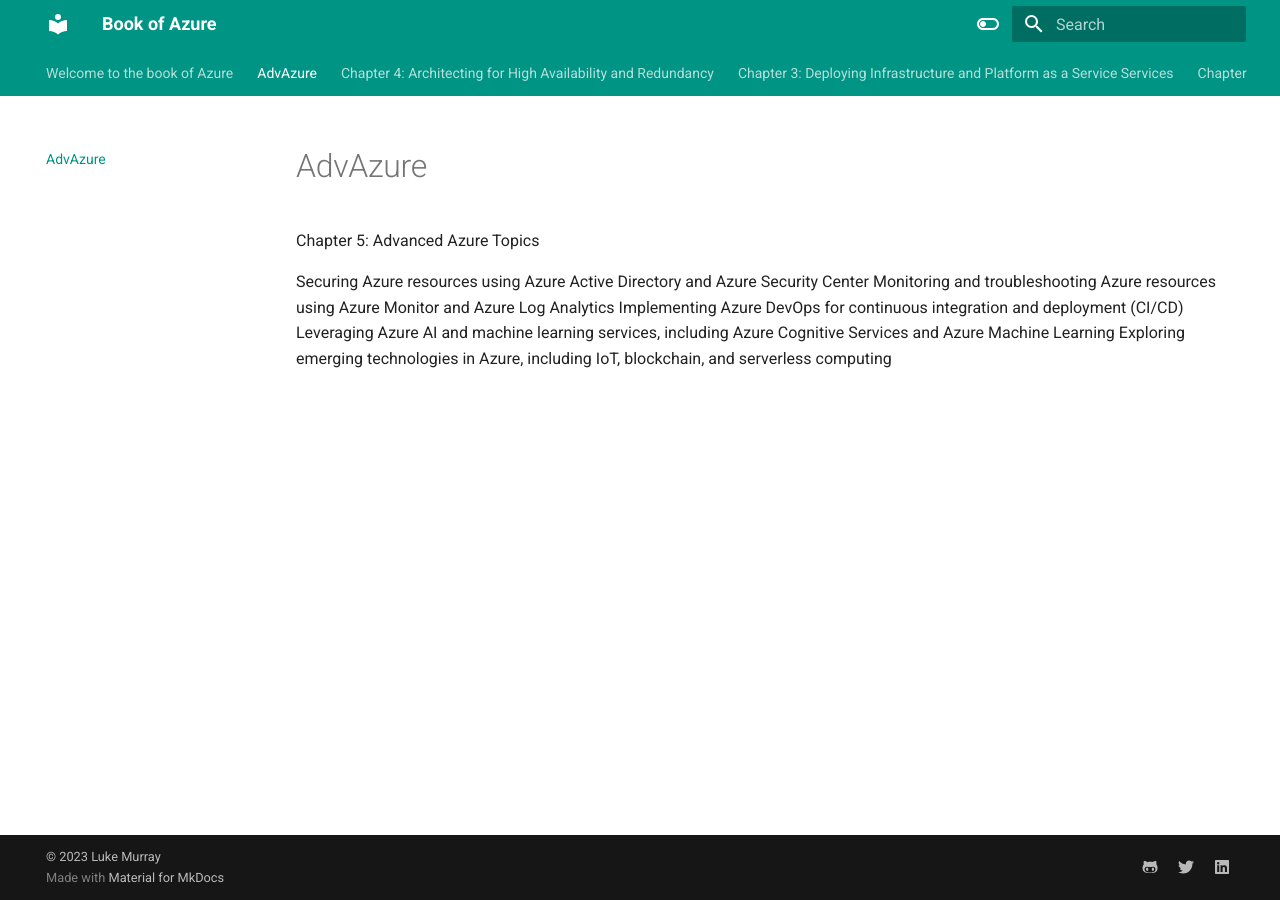
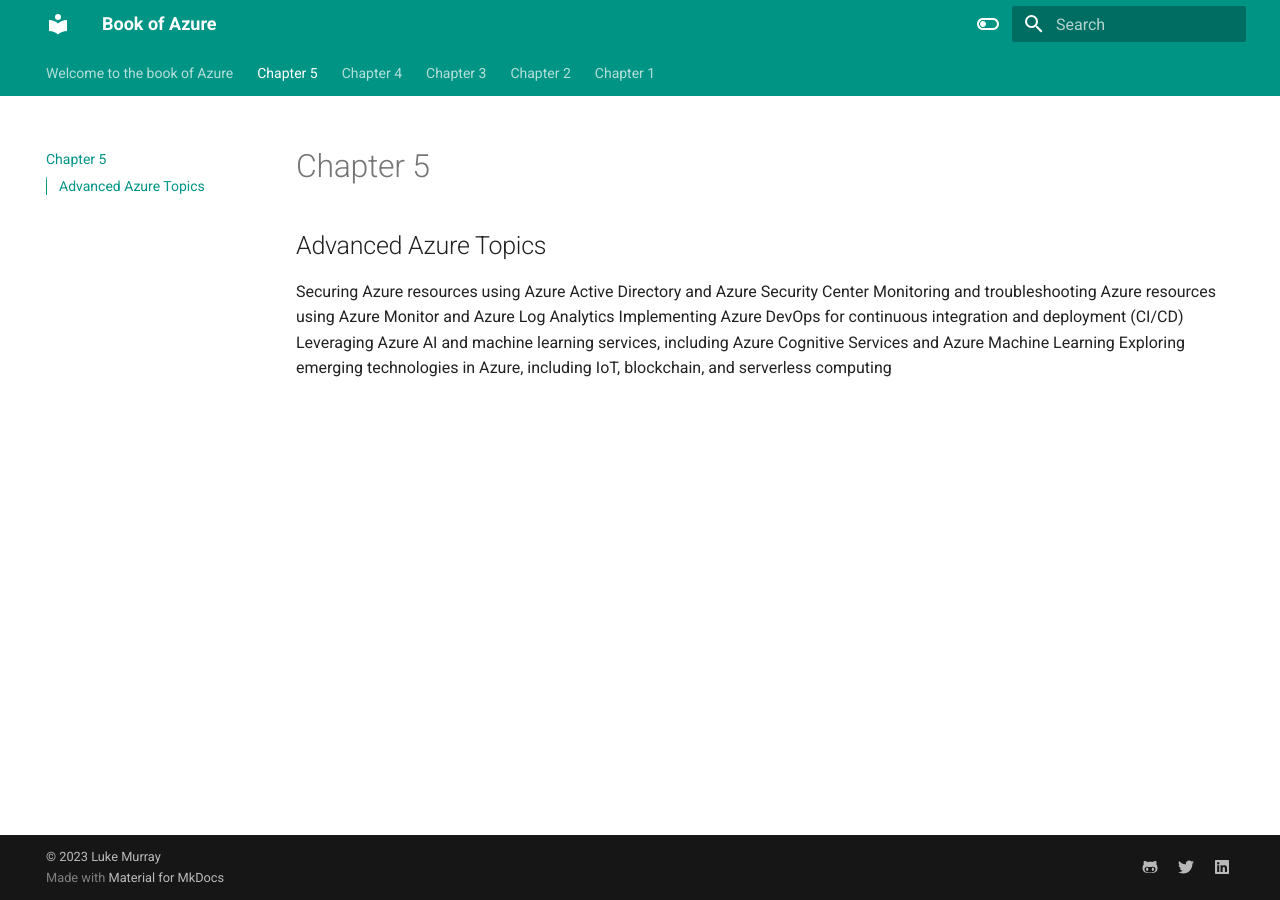
Before and after one commit to lukemurraynz/bookofazure, an MkDocs documentation site: the page built from docs/AdvAzure.md, in a window 1280 px wide. Built offline with MkDocs 1.6.1 and Material for MkDocs 9.7.7, drawn with Linux system fonts in a browser that asks for light colours.

Commit message:
Adjusted chapters

```diff
--- a/docs/AdvAzure.md
+++ b/docs/AdvAzure.md
@@ -1,4 +1,6 @@
-Chapter 5: Advanced Azure Topics
+# Chapter 5
+
+## Advanced Azure Topics
 
 Securing Azure resources using Azure Active Directory and Azure Security Center
 Monitoring and troubleshooting Azure resources using Azure Monitor and Azure Log Analytics
```
Also changed, not shown: docs/ArchitectHA.md (+3 -1 lines), docs/DeployingIaaSPaaS.md (+3 -1 lines), docs/GettingStarted.md (+3 -1 lines), docs/IntroAzure.md (+3 -1 lines).
